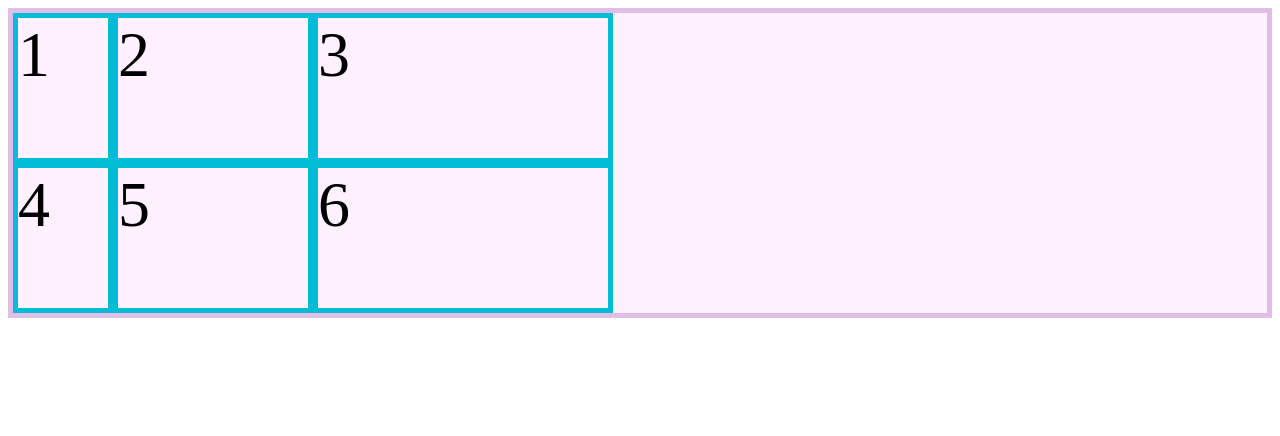
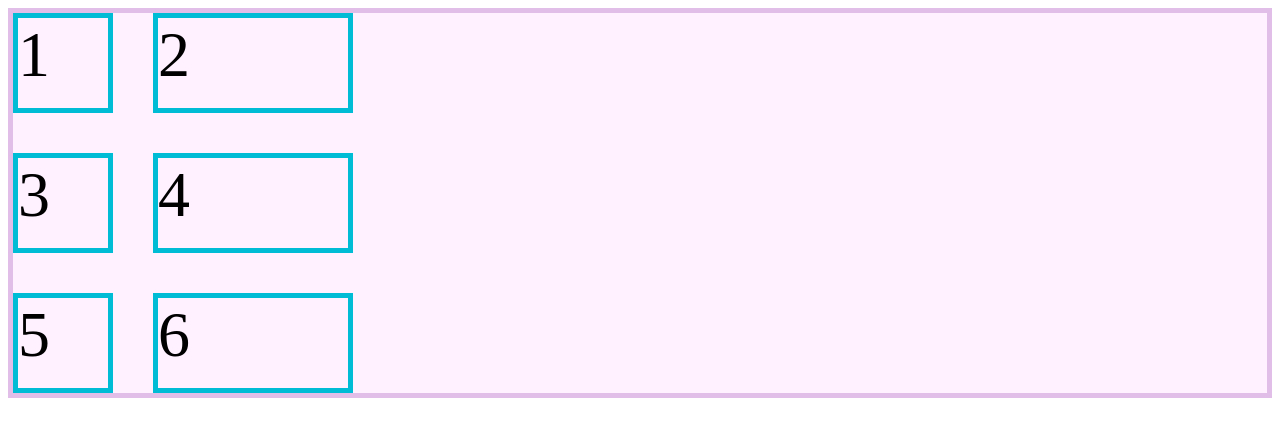
Before and after one commit to jorgegilberto1/cssgridbasico, a plain HTML site: page index.html in a window 1280 px wide. Drawn offline with Linux system fonts and the light colour scheme.

Commit message:
grid template columns, rows y gap mismos espacios entre elementos

```diff
--- a/style.css
+++ b/style.css
@@ -2,8 +2,10 @@
     border: 5px solid #e1bee7;
     background-color: #fff1ff;
     display: grid;
-    grid-template-columns: 100px 200px 300px;
-    grid-auto-rows: 150px;
+    grid-template-columns: 100px 200px;
+    grid-auto-rows: 100px;
+    grid-auto-flow: rows;
+    gap: 40px;
 }
 
 .item{
```
